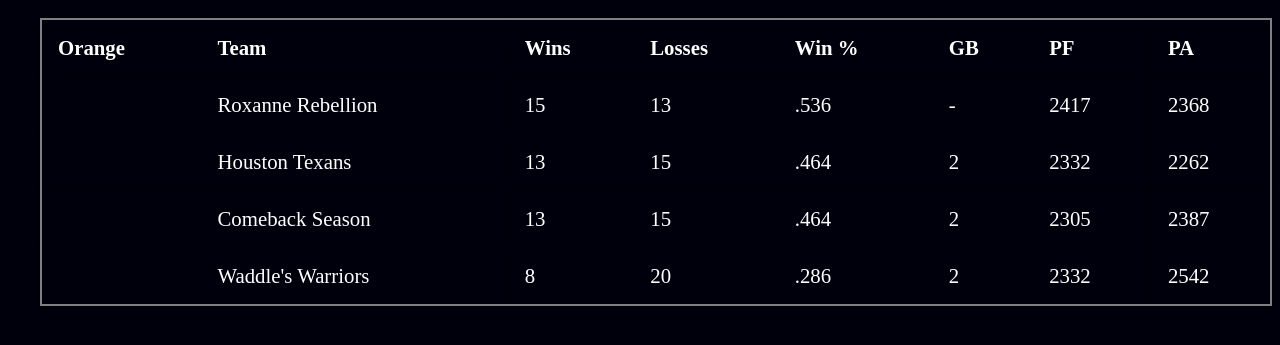
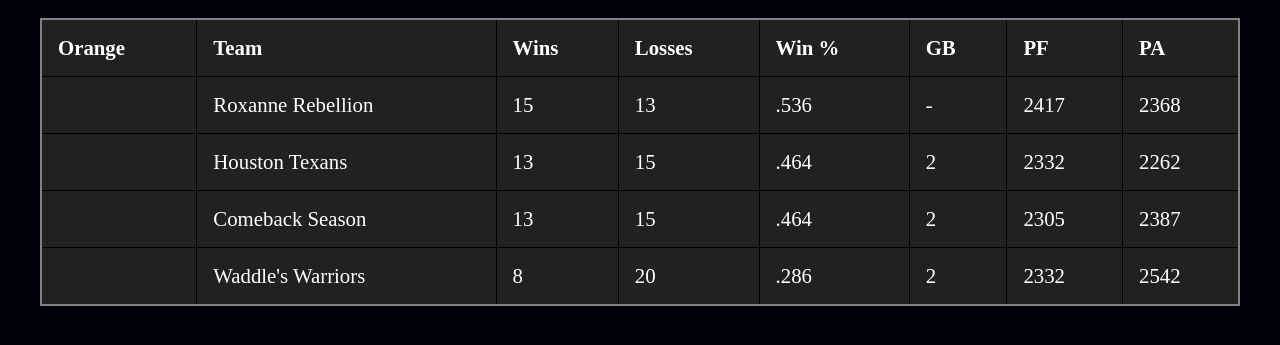
Before and after one commit to TripleZOP/KS_Fantasy, a plain HTML site: page sleeper.html in a window 1280 px wide. Shown: the part 141-486 px from the top of the page. Drawn offline with Linux system fonts and the light colour scheme.

Commit message:
updated color for standings table

```diff
--- a/styles.css
+++ b/styles.css
@@ -28,6 +28,7 @@ h1 {
 main {
     padding-left: 2rem;
     color: white;
+    padding-right: 2rem;
 }
 main table {
     width: 100%;
@@ -40,3 +41,6 @@ th, td {
     text-align: left;
     border: 1px solid black;
 }
+tr {
+    background-color: #212121;
+}
```
